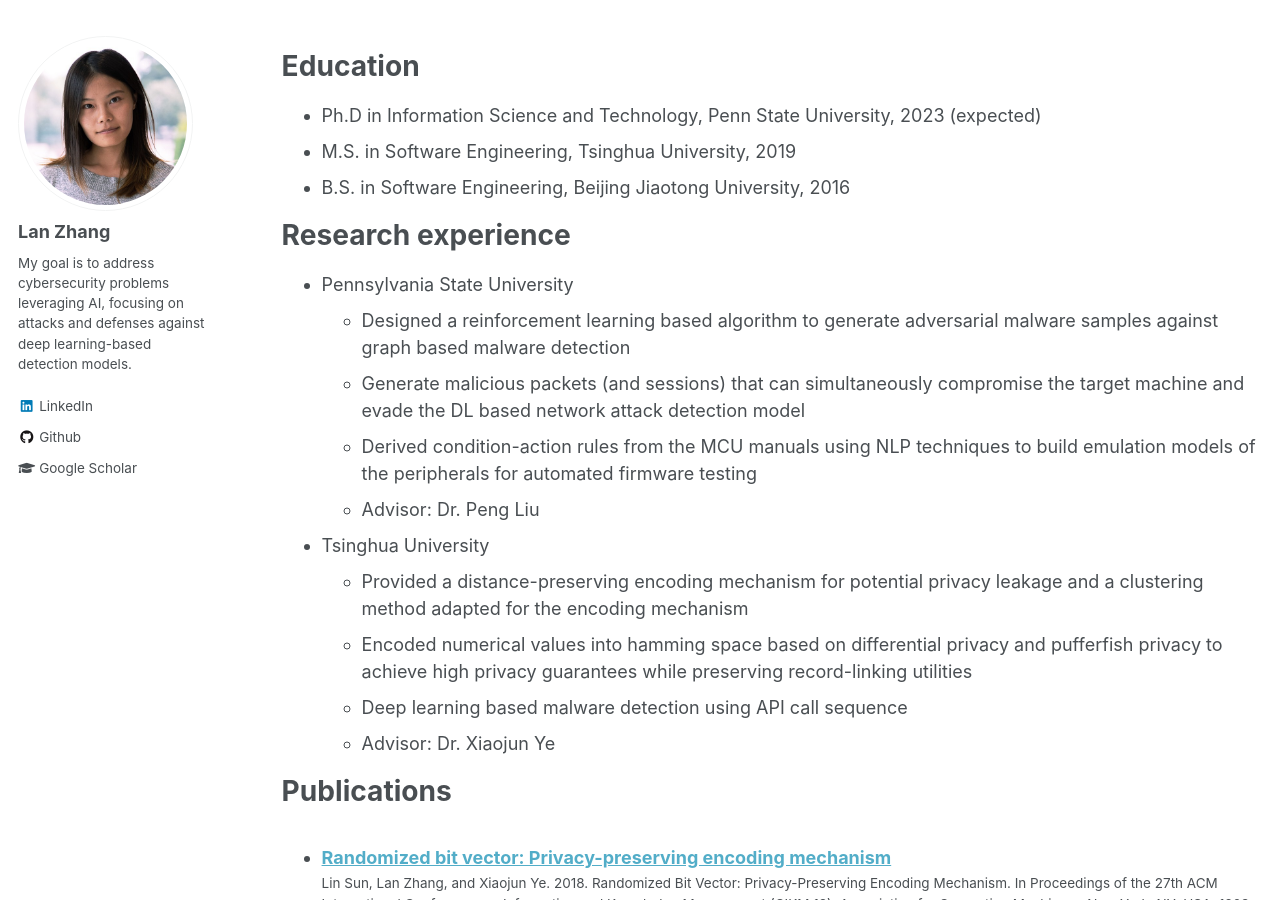
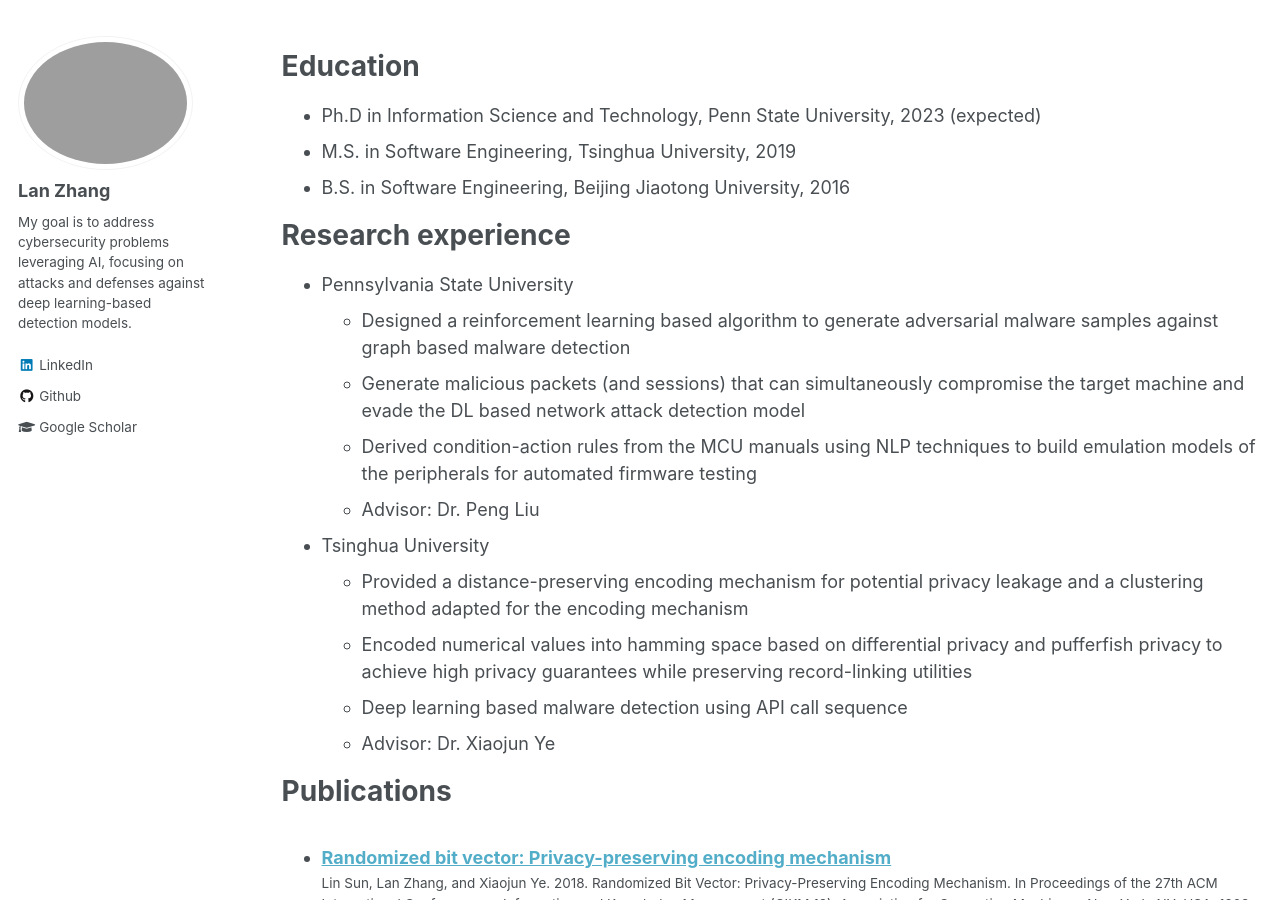
Before and after one commit to Moirai7/moirai7.github.io, a Jekyll site: the page built from _pages/cv.md, in a window 1280 px wide and 900 px high. Built offline with Jekyll 4.4.1, drawn with Linux system fonts in a browser that asks for light colours.

Commit message:
Update _config.yml

```diff
--- a/_config.yml
+++ b/_config.yml
@@ -81,7 +81,7 @@ analytics:
 # Site Author
 author:
   name             : "Lan Zhang"
-  avatar           : "profile.jpeg"
+  # avatar           : "profile.jpeg"
   bio              : "My goal is to address cybersecurity problems leveraging AI, focusing on attacks and defenses against deep learning-based detection models."
   location         :
   employer         :
```
